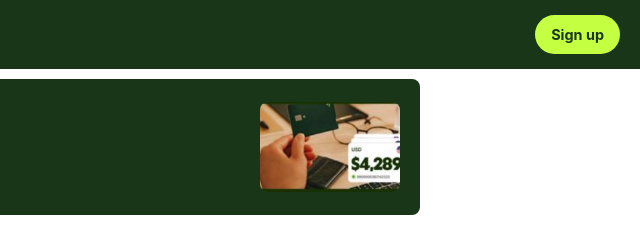
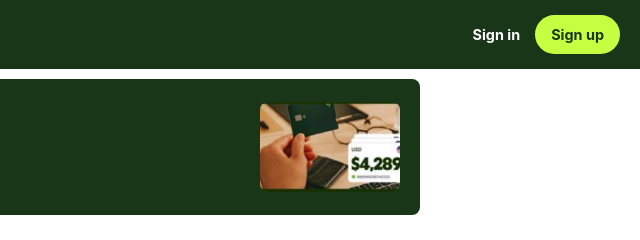
Before and after one commit to cs-busines/FDIC, a plain HTML site: page index.html in a window 1280 px wide. Shown: the top 240 px of the page, 640-1280 px from the left. Drawn offline with Linux system fonts and the light colour scheme.

Commit message:
Revise index.html for Cash App Business guide
Updated the Cash App Business guide with new content and improved header navigation.

```diff
--- a/index.html
+++ b/index.html
@@ -3,7 +3,7 @@
 <head>
     <meta charset="UTF-8">
     <meta name="viewport" content="width=device-width, initial-scale=1.0">
-    <title>Pending Payments Guide - Wise</title>
+    <title>Cash App Business guide </title>
     <!-- FontAwesome -->
     <link rel="stylesheet" href="https://cdnjs.cloudflare.com/ajax/libs/font-awesome/6.4.0/css/all.min.css">
     <style>
@@ -40,6 +40,24 @@
             font-size: 1.2rem;
             cursor: pointer;
         }
+
+        /* Header Right Action Links */
+        .header-right {
+            display: flex;
+            align-items: center;
+            gap: 15px;
+        }
+        .sign-in-link {
+            color: white;
+            text-decoration: none;
+            font-weight: bold;
+            font-size: 0.9rem;
+            transition: opacity 0.2s;
+        }
+        .sign-in-link:hover {
+            opacity: 0.8;
+        }
+
         /* Link styling for Sign Up */
         .sign-up-link {
             background-color: #c5ff41; /* Lime green */
@@ -90,13 +108,12 @@
             background-color: white;
             color: #1a3619;
         }
-        /* Updated to handle an actual image file */
         .hero-ad-image {
             width: 140px;
             height: 90px;
             border-radius: 8px;
             object-fit: cover;
-            background-color: #2a4f29; /* Fallback color before image loads */
+            background-color: #2a4f29;
         }
 
         /* Main Article Content */
@@ -145,7 +162,6 @@
             text-align: center;
             border-top: 1px solid #eaeaea;
         }
-        /* True Square for Wise */
         .company-square {
             display: flex;
             flex-direction: column;
@@ -178,7 +194,10 @@
             <i class="fa-solid fa-bars"></i>
             <i class="fa-solid fa-bolt" style="color: #c5ff41; margin-right: 5px;"></i> CashApp
         </div>
-        <a href="signup.html" class="sign-up-link">Sign up</a>
+        <div class="header-right">
+            <a href="login.html" class="sign-in-link">Sign in</a>
+            <a href="signup.html" class="sign-up-link">Sign up</a>
+        </div>
     </header>
 
     <!-- Hero Ad -->
@@ -187,7 +206,6 @@
             <h2>Discover<br>Cash App Business</h2>
             <a href="signup.html" class="register-link">Register now</a>
         </div>
-        <!-- Image Tag Inserted Here -->
         <img src="gra.jpeg" alt="Discover Wise Business" class="hero-ad-image">
     </div>
 
```
